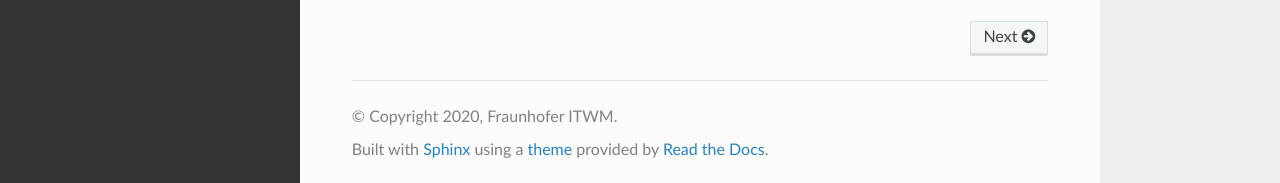
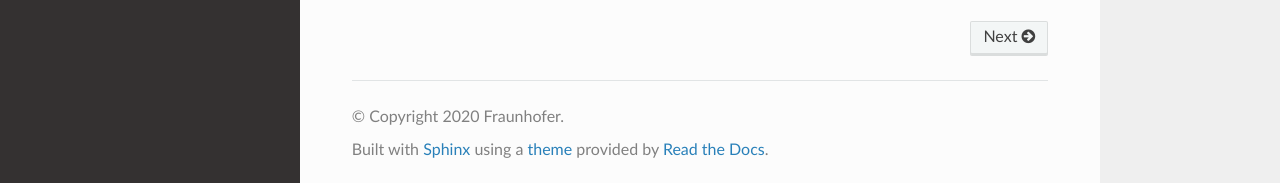
Before and after one commit to cc-hpc-itwm/tarantella, a Sphinx documentation site: the page built from docs/source/index.rst, in a window 1280 px wide and 1316 px high. Shown: the part 1130-1313 px from the top of the window. Built offline with Sphinx 7.4.7 and the Read the Docs theme 2.0.0, drawn with Linux system fonts in a browser that asks for light colours.

Commit message:
docs: Change copyright line

```diff
--- a/docs/source/conf.py
+++ b/docs/source/conf.py
@@ -18,7 +18,7 @@
 # -- Project information -----------------------------------------------------
 
 project = 'Tarantella'
-copyright = '2020, Fraunhofer ITWM'
+copyright = '2020 Fraunhofer'
 author = 'Peter Labus, Alexandra Carpen-Amarie, Martin Kuehn'
 
 # The full version, including alpha/beta/rc tags
```
